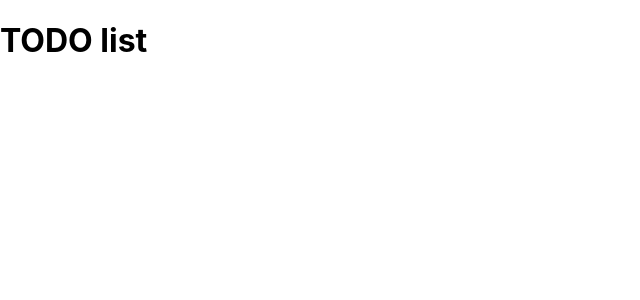
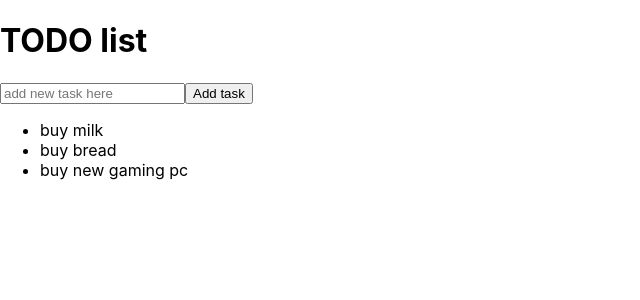
Before and after one commit to Volen/vatodo, a React (Create React App) app: page / in a window 1280 px wide. Shown: the top 300 px of the page, without its empty margins (0-640 px from the left). Built offline with nearby package versions, Linux system fonts and the light colour scheme.

Commit message:
adding tasks

```diff
--- a/src/App.js
+++ b/src/App.js
@@ -1,9 +1,47 @@
-import React from 'react';
+import React from "react";
+import { v4 as uuidv4 } from 'uuid';
 
 function App() {
+  const [tasks, setTasks] = React.useState([
+    {
+      id: '0',
+      task: "buy milk",
+      completed: false,
+    },
+    {
+      id: '1',
+      task: "buy bread",
+      completed: false,
+    },
+    {
+      id: '2',
+      task: "buy new gaming pc",
+      completed: true,
+    }
+  ]);
+
+  const listTasks = tasks.map(({ id, task, completed }) => <li key={id} className={`completed-${completed.toString()}`}>{task}</li>);
+
+  const submitHandler = () => {
+    const newTask = {
+      id: uuidv4(),
+      task: document.getElementById('task-input').value,
+      completed: false
+    };
+    console.log(newTask);
+    setTasks(tasks.concat(newTask));
+  }
+
   return (
     <div>
       <h1>TODO list</h1>
+
+      <input id="task-input" type="text" placeholder="add new task here" />
+      <button onClick={submitHandler}>Add task</button>
+
+      <ul>
+        {listTasks}
+      </ul>
     </div>
   );
 }
```
